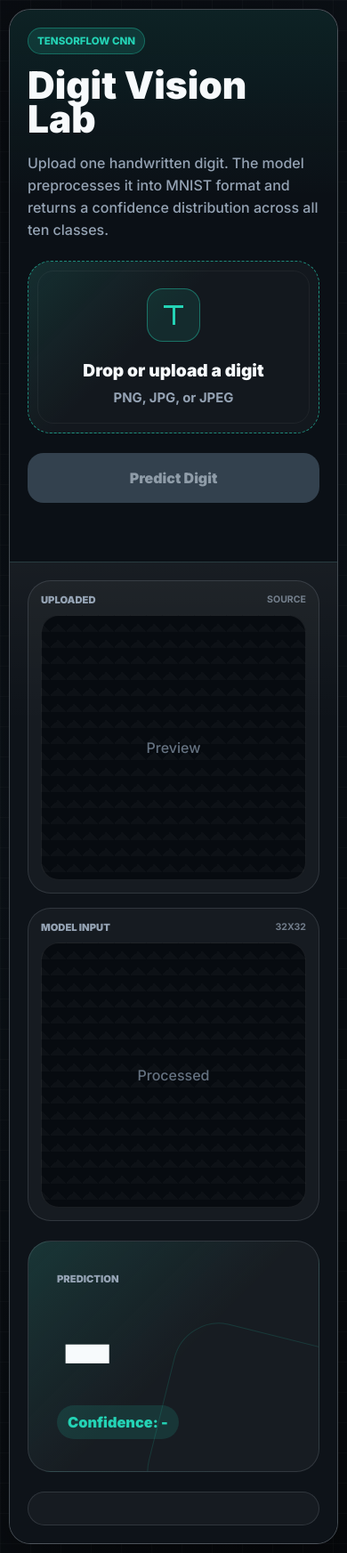
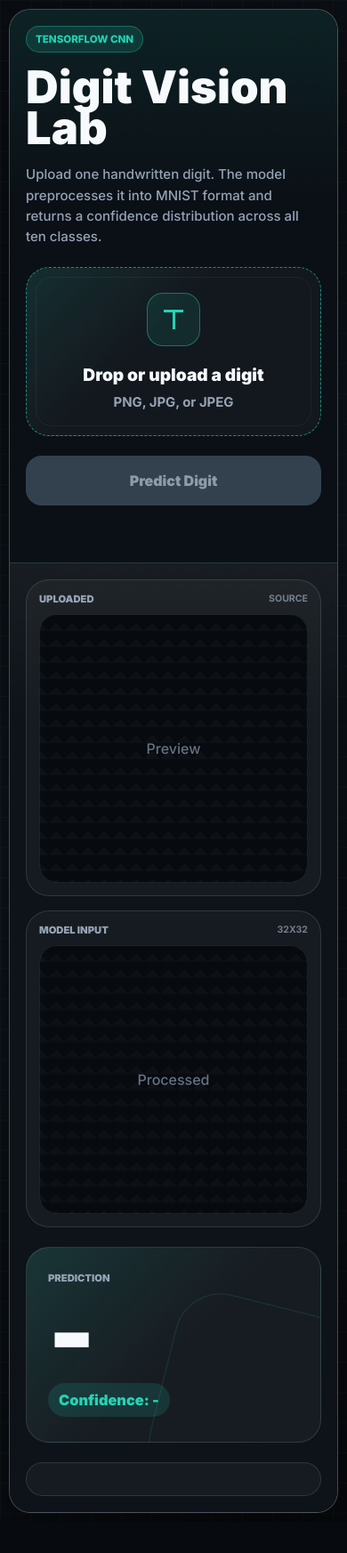
Before and after one commit to theNovember22/LeNet-5_CNN_Handwritten_recognition, a Python web app: template templates/index.html in a window 390 px wide. Shown: the whole page at 89% size. After the commit the page ends 1700 px from the top, so only its background shows below. Run offline with Jinja, Linux system fonts and the light colour scheme; the template is opened without the code that fills it, so the values that code supplies are empty.

Commit message:
Improved UI and prediction logic

```diff
--- a/templates/index.html
+++ b/templates/index.html
@@ -37,6 +37,10 @@
         box-sizing: border-box;
       }
 
+      html {
+        -webkit-text-size-adjust: 100%;
+      }
+
       body {
         min-height: 100vh;
         margin: 0;
@@ -51,12 +55,12 @@
         min-height: 100vh;
         display: grid;
         place-items: center;
-        padding: 28px;
+        padding: clamp(14px, 2.4vw, 28px);
       }
 
       .workspace {
         width: min(1180px, 100%);
-        min-height: min(760px, calc(100vh - 56px));
+        min-height: min(760px, calc(100svh - 56px));
         display: grid;
         grid-template-columns: minmax(330px, 0.78fr) minmax(560px, 1.22fr);
         overflow: hidden;
@@ -68,11 +72,19 @@
         box-shadow: var(--shadow);
       }
 
+      .upload-panel,
+      .result-panel,
+      .preview-stack,
+      .prediction,
+      .probabilities {
+        min-width: 0;
+      }
+
       .upload-panel {
         display: grid;
         grid-template-rows: auto 1fr auto auto;
         gap: 22px;
-        padding: 34px;
+        padding: clamp(22px, 3vw, 34px);
         border-right: 1px solid var(--line);
         background:
           linear-gradient(180deg, rgba(36, 211, 181, 0.09), transparent 34%),
@@ -97,7 +109,7 @@
         max-width: 430px;
         margin: 0;
         color: var(--ink);
-        font-size: clamp(2.65rem, 5.2vw, 4.8rem);
+        font-size: clamp(2.45rem, 5vw, 4.8rem);
         line-height: 0.9;
         font-weight: 900;
       }
@@ -112,7 +124,7 @@
 
       .drop-zone {
         position: relative;
-        min-height: 270px;
+        min-height: clamp(220px, 30vh, 270px);
         display: grid;
         align-content: center;
         justify-items: center;
@@ -226,7 +238,7 @@
         grid-template-columns: minmax(238px, 0.75fr) minmax(320px, 1fr);
         grid-template-rows: minmax(340px, auto) 1fr;
         gap: 22px;
-        padding: 26px;
+        padding: clamp(18px, 2.4vw, 26px);
         background:
           linear-gradient(180deg, rgba(255, 255, 255, 0.045), transparent 180px),
           var(--panel);
@@ -337,7 +349,7 @@
         display: block;
         margin: 12px 0 14px;
         color: var(--ink);
-        font-size: clamp(9rem, 18vw, 15rem);
+        font-size: clamp(8rem, 17vw, 15rem);
         line-height: 0.76;
         font-weight: 900;
         animation: result-rise 360ms ease both;
@@ -446,7 +458,7 @@
         }
       }
 
-      @media (max-width: 920px) {
+      @media (max-width: 1120px) {
         .app-shell {
           padding: 16px;
           place-items: start center;
@@ -459,26 +471,70 @@
         }
 
         .upload-panel {
-          grid-template-rows: auto;
+          grid-template-columns: minmax(280px, 0.9fr) minmax(280px, 1.1fr);
+          grid-template-rows: auto auto;
+          align-items: stretch;
           border-right: 0;
           border-bottom: 1px solid var(--line);
         }
 
+        .upload-panel > div:first-child {
+          align-self: center;
+        }
+
         .drop-zone {
-          min-height: 190px;
+          min-height: 220px;
+          grid-row: span 2;
+        }
+
+        button,
+        .status {
+          grid-column: 1;
+        }
+
+        .result-panel {
+          grid-template-columns: minmax(220px, 0.72fr) minmax(320px, 1fr);
+          grid-template-rows: auto;
+        }
+
+        .preview-stack {
+          grid-template-columns: 1fr;
+        }
+
+        .probabilities {
+          grid-column: 1 / -1;
+        }
+      }
+
+      @media (max-width: 760px) {
+        .upload-panel {
+          grid-template-columns: 1fr;
+          grid-template-rows: auto;
+        }
+
+        .drop-zone {
+          grid-row: auto;
+        }
+
+        button,
+        .status {
+          grid-column: auto;
         }
 
         .result-panel {
           grid-template-columns: 1fr;
-          grid-template-rows: auto;
         }
 
         .preview-stack {
           grid-template-columns: repeat(2, minmax(0, 1fr));
         }
 
-        .probabilities {
-          grid-column: auto;
+        .prediction {
+          min-height: 240px;
+        }
+
+        .prediction strong {
+          font-size: clamp(7rem, 28vw, 10rem);
         }
       }
 
@@ -493,15 +549,29 @@
 
         .upload-panel,
         .result-panel {
-          padding: 20px;
+          padding: 18px;
         }
 
         .preview-stack {
           grid-template-columns: 1fr;
         }
 
+        h1 {
+          font-size: clamp(2.2rem, 13vw, 3.25rem);
+        }
+
+        .intro {
+          font-size: 0.94rem;
+        }
+
+        .drop-zone {
+          min-height: 190px;
+          padding: 22px;
+        }
+
         .prediction {
-          min-height: 260px;
+          min-height: 220px;
+          padding: 24px;
         }
 
         .probability-row {
```
Also changed, not shown: 1 other file.
